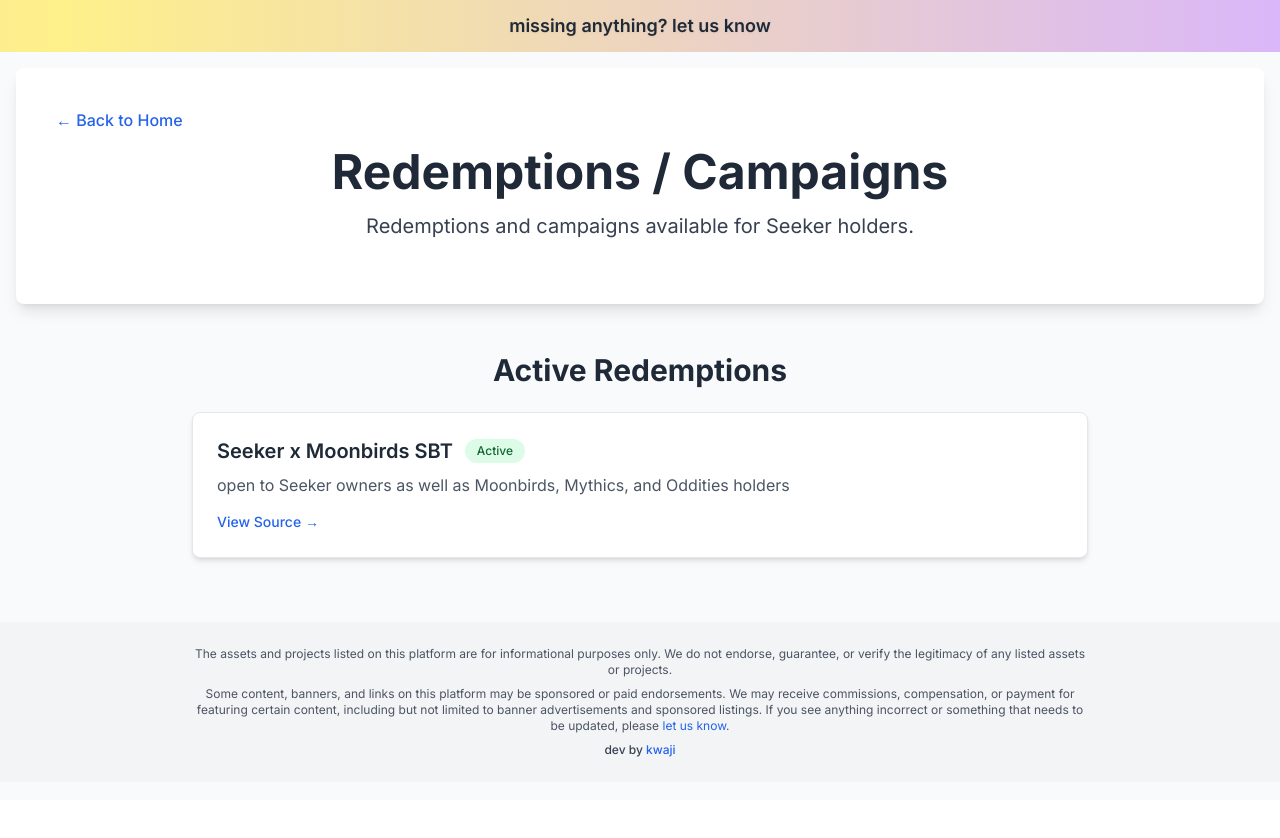
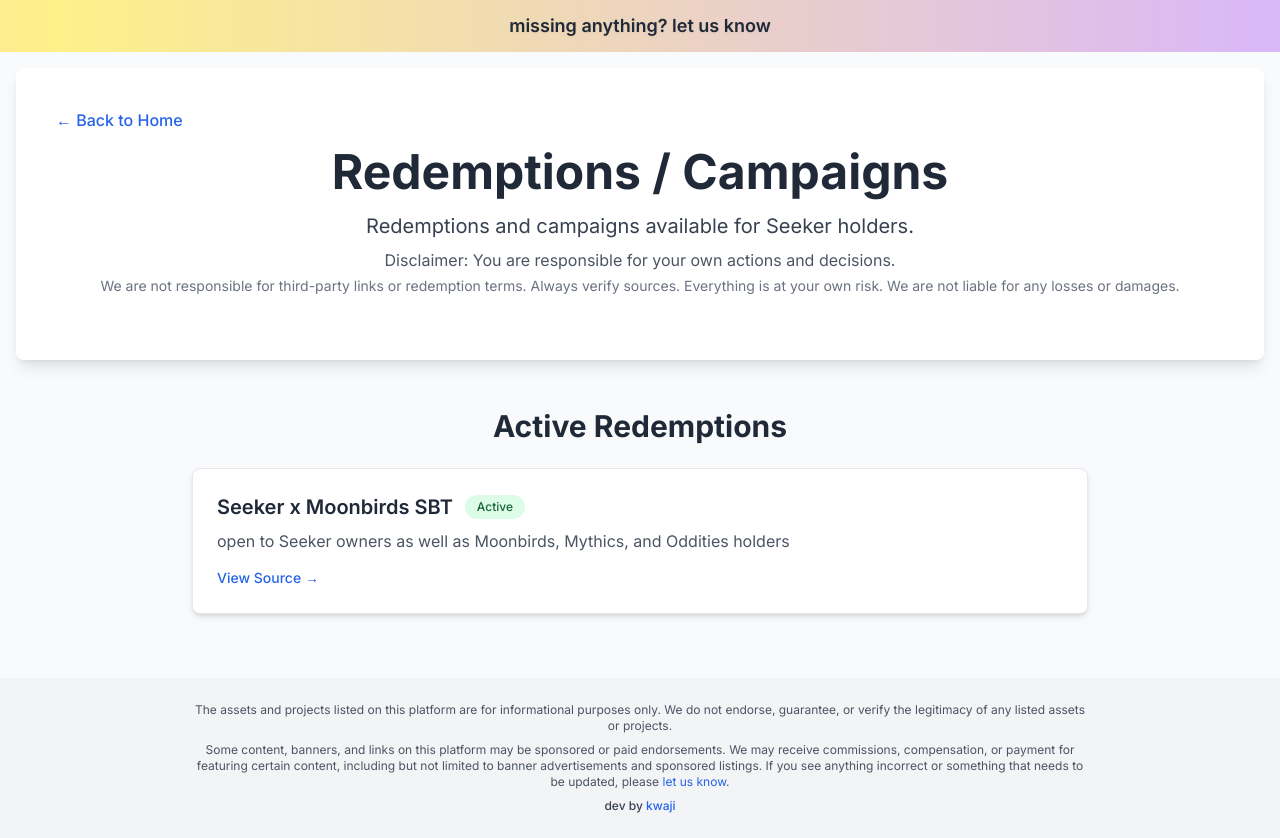
Before and after one commit to jarrensj/twoloot, a Next.js app: page /redemptions in a window 1280 px wide. Before the commit the page ends 800 px from the top, so only its background shows below. Built offline with nearby package versions, Linux system fonts and the light colour scheme.

Commit message:
remind them about disclaimer and how it's all their fault on the redemptions page

```diff
--- a/app/redemptions/page.tsx
+++ b/app/redemptions/page.tsx
@@ -19,8 +19,14 @@
           ← Back to Home
         </Link>
         <h1 className="text-5xl font-bold text-gray-800 mb-4">Redemptions / Campaigns</h1>
-        <p className="text-xl text-center text-gray-700 mb-6">
+        <p className="text-xl text-center text-gray-700 mb-2">
           Redemptions and campaigns available for Seeker holders.
+        </p>
+        <p className="text-md text-center text-gray-600 mb-1">
+          Disclaimer: You are responsible for your own actions and decisions.
+        </p>
+        <p className="text-sm text-center text-gray-500 mb-6">
+          We are not responsible for third-party links or redemption terms. Always verify sources. Everything is at your own risk. We are not liable for any losses or damages.
         </p>
       </main>
       <Redemptions />
```
